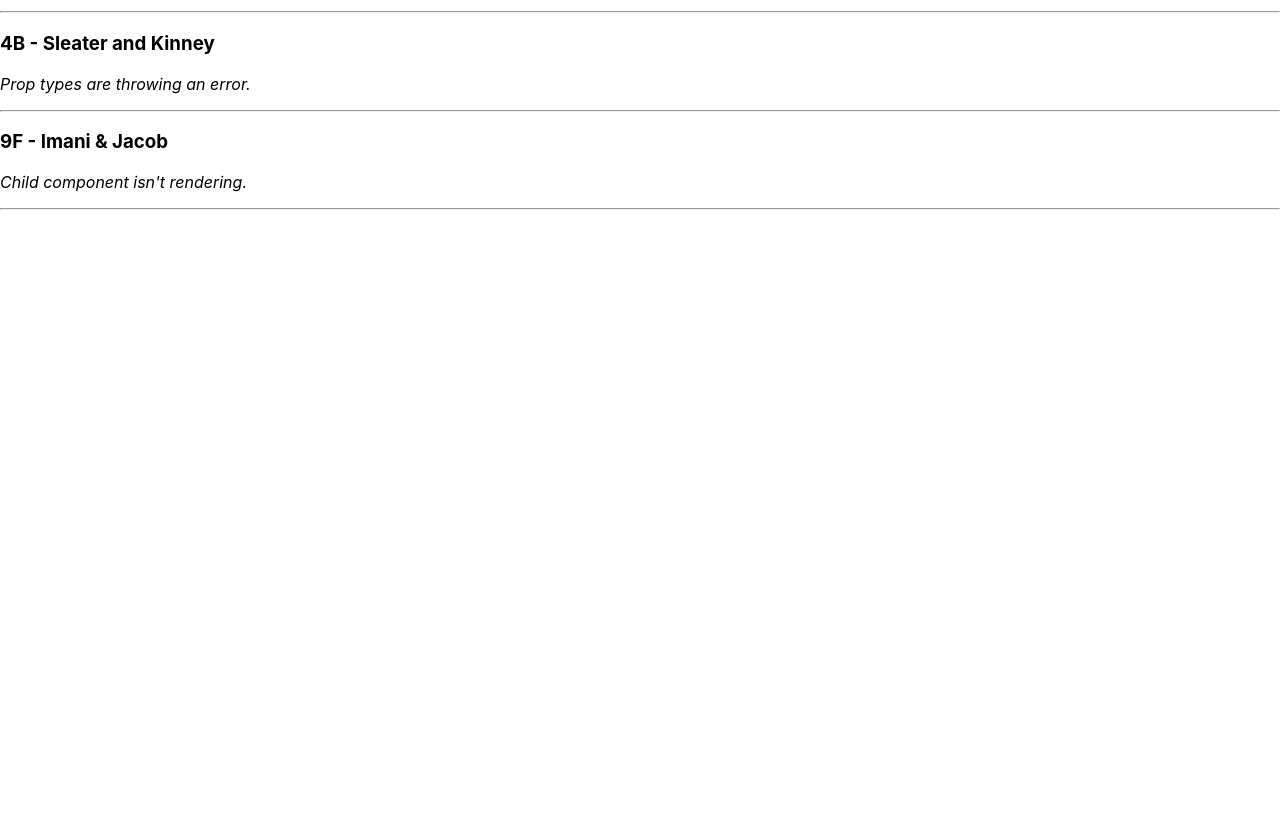
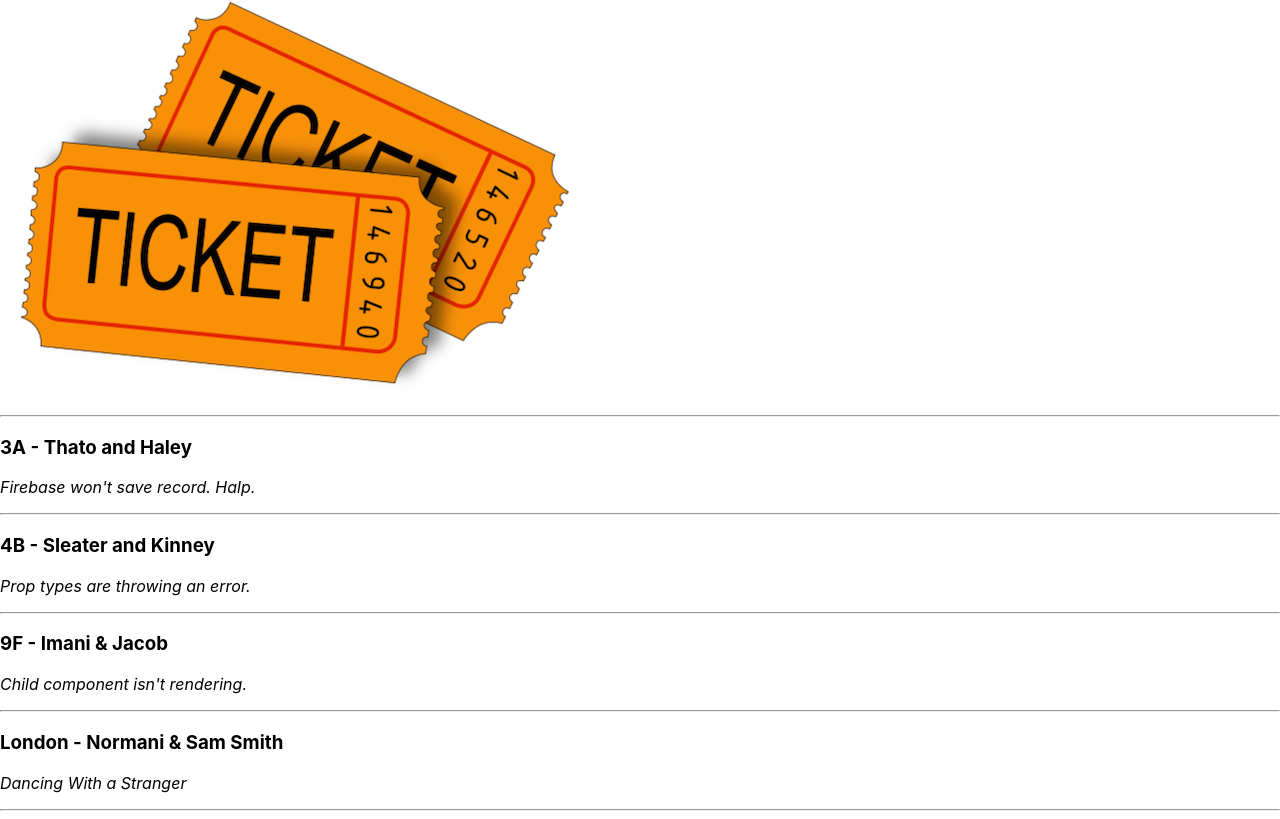
Before and after one commit to paulkasidit/help-queue, a React (Create React App) app: page / in a window 1280 px wide. Shown: the part 169-988 px from the top of the page. Before the commit the page ends 800 px from the top, so only its background shows below. Built offline with nearby package versions, Linux system fonts and the light colour scheme.

Commit message:
push changes

```diff
--- a/src/components/Header.js
+++ b/src/components/Header.js
@@ -1,9 +1,13 @@
 import React from "react";
+import ticketsImage from "./../img/tickets.png";
 
-function Header() {
+function Header(){
   return (
-    <h1>Help Queue</h1>
-  )
+    <React.Fragment>
+      <h1>Help Queue</h1>
+      <img src={ticketsImage} alt="An image of tickets" />
+    </React.Fragment>
+  );
 }
 
 export default Header;
--- a/src/components/TicketList.js
+++ b/src/components/TicketList.js
@@ -16,6 +16,11 @@
     names: 'Imani & Jacob',
     location: '9F',
     issue: 'Child component isn\'t rendering.'
+  },
+  {
+    names: 'Normani & Sam Smith',
+    location: 'London',
+    issue: 'Dancing With a Stranger'
   }
 ];
 
```
Also changed, not shown: src/img/tickets.png (added).
